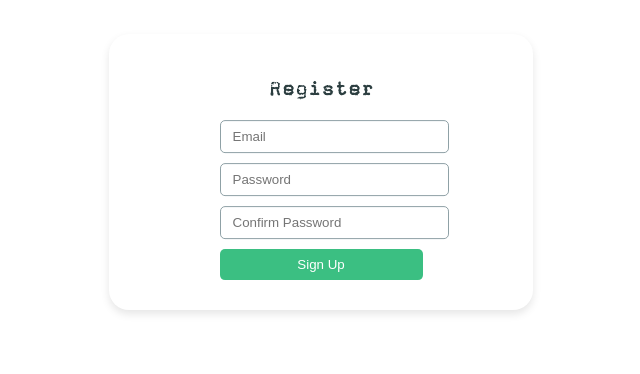
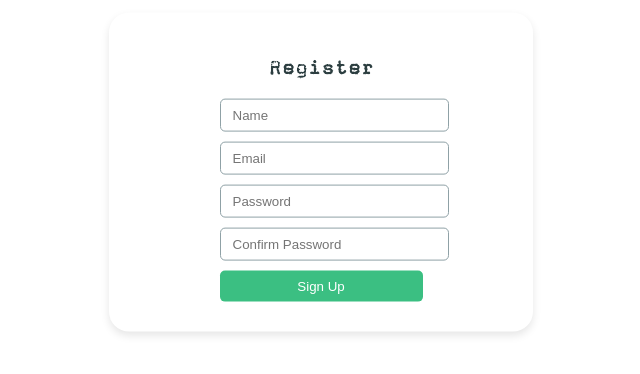
Before and after one commit to Amoit-Sherine/capstone-project, a React (Create React App) app in the folder pets-unpeeved/: page /register in a window 1280 px wide. Shown: the part 228-602 px from the top of the page, without its empty margins (319-959 px from the left). Built offline with nearby package versions, Linux system fonts and the light colour scheme.

Commit message:
Add name on registration

```diff
--- a/pets-unpeeved/src/components/Registration/Registration.js
+++ b/pets-unpeeved/src/components/Registration/Registration.js
@@ -6,6 +6,7 @@ import {API_URL} from "../../values";
 
 const Registration = () => {
   const [data, setData] = useState({
+    name: '',
     email: '',
     password: '',
     confirmPassword: '',
@@ -16,8 +17,8 @@ const Registration = () => {
   function onSubmit(e){
     e.preventDefault();
 
-    if(!(data.email.length && data.password.length)){
-      return alert('Provide your email and password')
+    if(!(data.name.length && data.email.length && data.password.length)){
+      return alert('Provide your name, email and password')
     }
 
     if(data.password !== data.confirmPassword){
@@ -57,13 +58,21 @@ const Registration = () => {
       <h2 className="registration-modal__title">Register</h2>
       <form className="registration-modal__form" onSubmit={onSubmit}>
         <div className="registration-modal__form-group">
-          <input type="email" value={data.email} onChange={(e) => setData({...data, email: e.target.value})} placeholder="Email" className="registration-modal__input" required />
+          <input type="name" value={data.name} onChange={(e) => setData({...data, name: e.target.value})}
+                 placeholder="Name" className="registration-modal__input" required/>
         </div>
         <div className="registration-modal__form-group">
-          <input type="password" value={data.password} onChange={(e) => setData({...data, password: e.target.value})} placeholder="Password" className="registration-modal__input" required />
+          <input type="email" value={data.email} onChange={(e) => setData({...data, email: e.target.value})}
+                 placeholder="Email" className="registration-modal__input" required/>
         </div>
         <div className="registration-modal__form-group">
-          <input type="password" value={data.confirmPassword} onChange={(e) => setData({...data, confirmPassword: e.target.value})} placeholder="Confirm Password" className="registration-modal__input" required />
+          <input type="password" value={data.password} onChange={(e) => setData({...data, password: e.target.value})}
+                 placeholder="Password" className="registration-modal__input" required/>
+        </div>
+        <div className="registration-modal__form-group">
+          <input type="password" value={data.confirmPassword}
+                 onChange={(e) => setData({...data, confirmPassword: e.target.value})} placeholder="Confirm Password"
+                 className="registration-modal__input" required/>
         </div>
         <button type="submit" className="registration-modal__submit">Sign Up</button>
       </form>
```
